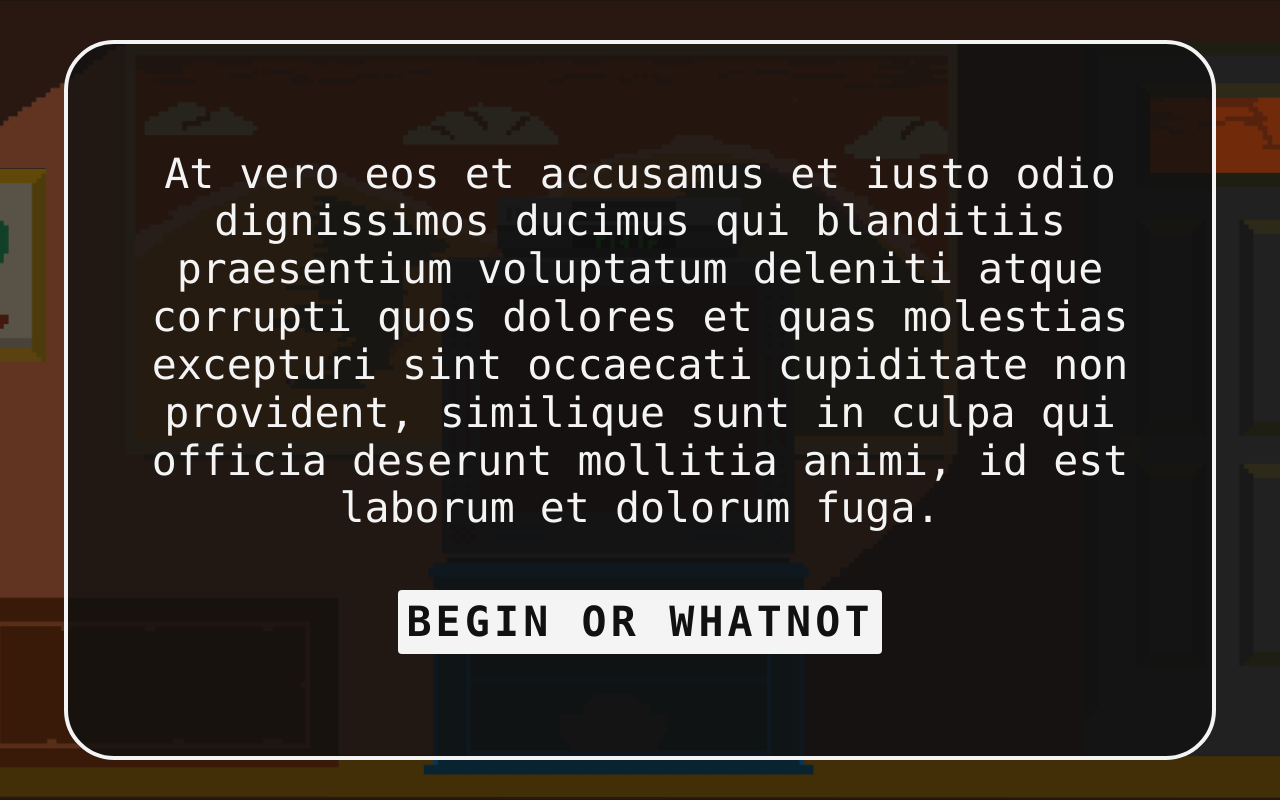
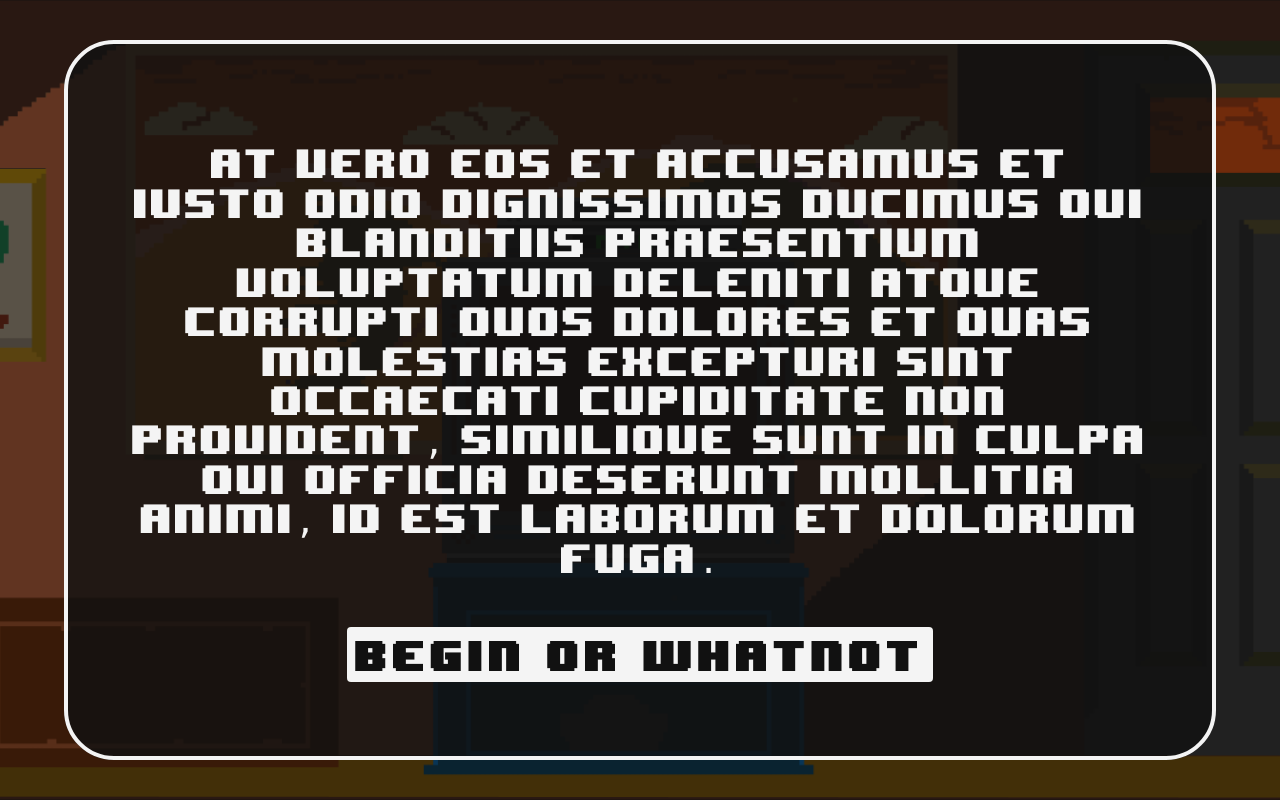
Before and after one commit to frisly/pensive_oligarchy, a React (Create React App) app: page / in a window 1280 px wide. Built offline with nearby package versions, Linux system fonts and the light colour scheme.

Commit message:
font: add an 8Bit font with fallbacks

```diff
--- a/public/css/index.css
+++ b/public/css/index.css
@@ -47,6 +47,9 @@
 .flash {
   animation-name: flash; }
 
+@font-face {
+  font-family: '8BIT WONDER';
+  src: url("/fonts/8-BIT-WONDER.ttf"); }
 html,
 body {
   padding: 0;
@@ -58,7 +61,7 @@ body {
 
 code,
 .code {
-  font-family: Consolas, monaco, monospace; }
+  font-family: '8BIT WONDER', Consolas, monaco, monospace; }
 
 .landing,
 .tv,
@@ -89,7 +92,7 @@ code,
   width: 90vw;
   height: 90vh;
   background-color: rgba(17, 17, 17, 0.8);
-  font-size: calc(2vw + 2vh); }
+  font-size: calc(1.65vw + 1.65vh); }
 
 .video-modal {
   width: 90vw;
--- a/scss/main.scss
+++ b/scss/main.scss
@@ -3,6 +3,11 @@
 
 $near-black: #111111;
 $near-white: #f4f4f4;
+
+@font-face {
+  font-family: '8BIT WONDER';
+  src: url('/fonts/8-BIT-WONDER.ttf');
+}
 
 html,
 body {
@@ -17,7 +22,7 @@ body {
 
 code,
 .code {
-  font-family: Consolas, monaco, monospace;
+  font-family: '8BIT WONDER', Consolas, monaco, monospace;
 }
 
 .landing,
@@ -55,7 +60,7 @@ code,
   width: 90vw;
   height: 90vh;
   background-color: rgba(17, 17, 17, 0.8);
-  font-size: calc(2vw + 2vh);
+  font-size: calc(1.65vw + 1.65vh);
 }
 .video-modal {
   width: 90vw;
```
Also changed, not shown: public/fonts/8-BIT-WONDER.TTF (added).
